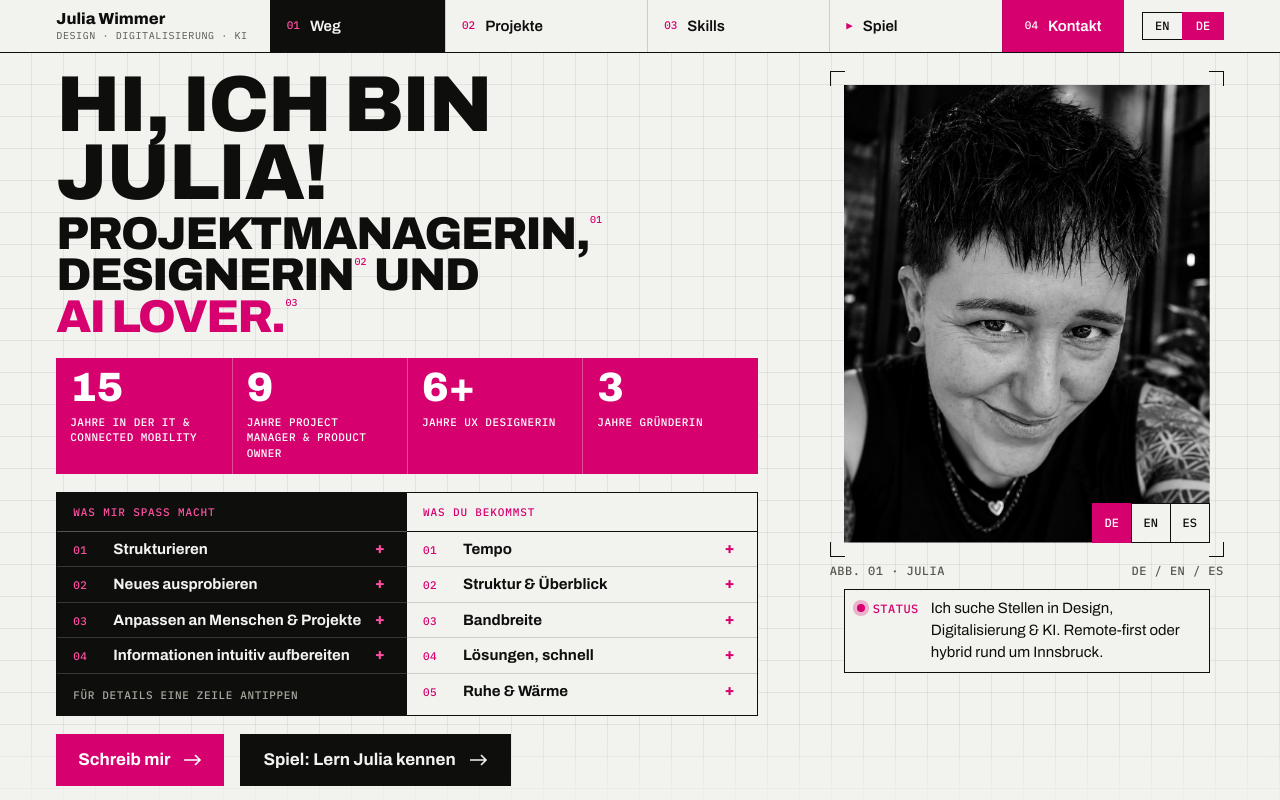
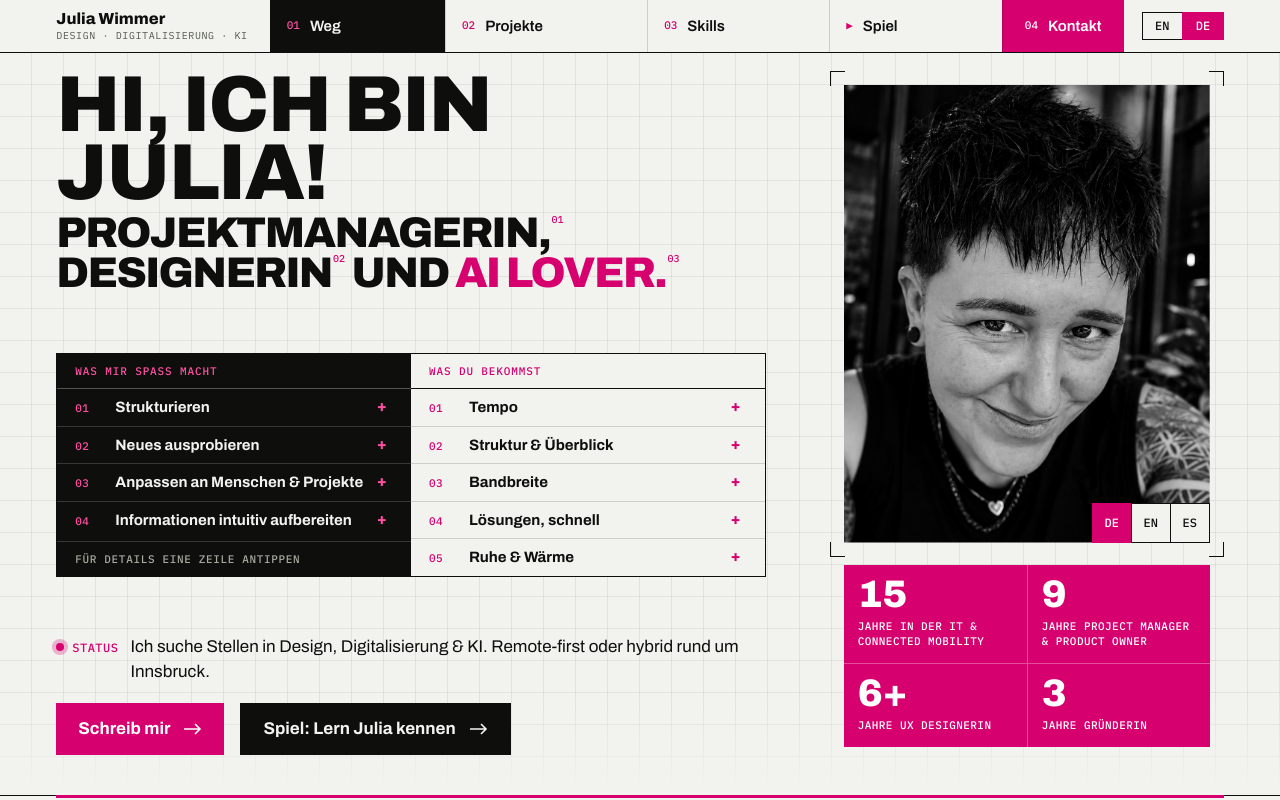
Before and after one commit to ngsgg58794-lab/julia-wimmer.com, a plain HTML site: page index.html in a window 1280 px wide. Both pictures are taken after a click on the button "DE". Shown: the top 800 px of the page. Drawn offline with Linux system fonts and the light colour scheme.

Commit message:
Hero v2: stats 2x2 under the photo, status above the CTAs, wider title
- The four stats sit under the photo as a 2x2 block, as wide as the photo.
- Left column: title, What I enjoy / What you get with more room,
  status as plain text above the CTAs; spacing fills the height of
  photo plus stats.
- Title: wider letterforms (font-stretch 125 %, DE 100 %), the role
  lines on two lines ("Project manager," / "designer and AI lover.").
- Photo column capped at 440 px so large screens still fit.

Co-Authored-By: Claude Opus 5.5 <noreply@anthropic.com>
Claude-Session: https://claude.ai/code/session_01MCYRdYCbCeYvWa9G2Rou4q

```diff
--- a/index.html
+++ b/index.html
@@ -97,39 +97,57 @@ h1 sup{display:inline-block;vertical-align:top;margin:.12em 0 0 .1em;font-family
 .cta svg{transition:transform .2s ease}
 .cta:hover svg{transform:translateX(4px)}
 
-/* hero layout: everything visible without scrolling on desktop (2026-11-19) */
-.hero{grid-template-areas:"main fig" "look look"}
+/* hero layout v2 (2026-11-19): title, at a glance, status, CTAs left; photo and stats (2x2) right */
+.hero{grid-template-areas:"main fig" "main stats" "main ."}
 .hero>.hm{grid-area:main;min-width:0}
 .hero>.fig{grid-area:fig}
-.hero>.look{grid-area:look;justify-self:start;display:flex}
+.hero>.stats{grid-area:stats;align-self:start;grid-template-columns:1fr 1fr;max-width:none;margin:0 14px}
+.hero>.stats>div{border-left:1px solid rgba(255,255,255,.3);padding:16px 16px 18px}
+.hero>.stats>div:nth-child(odd){border-left:0}
+.hero>.stats>div:nth-child(n+3){border-top:1px solid rgba(255,255,255,.3)}
+.hero>.stats b{font-size:clamp(2.2rem,3vw,3rem)}
+.hero .look{display:flex;gap:12px;align-items:baseline;margin-top:28px;padding:0;border:0;background:none;font-size:1.0625rem;line-height:1.5}
+.hero .look .mono{font-size:.75rem}
+.hero .glance{margin-top:32px}
+.hero .gl summary{padding:10px 18px}
+.hero .gh{padding:14px 18px 12px}
+.hero .gx{padding:14px 18px 12px}
+.hero .gd{padding-left:calc(18px + 2rem + 8px);padding-right:18px}
+.hero .hrow{margin-top:18px}
 @media (min-width:1101px){
-  .hero{grid-template-columns:minmax(0,1fr) minmax(394px,30%);grid-template-rows:auto auto 1fr;grid-template-areas:"main fig" "main look" "main .";column-gap:72px;row-gap:16px;padding-top:28px;padding-bottom:36px}
-  .hero>.look{justify-self:stretch;margin:0 14px}
+  .hero{grid-template-columns:minmax(0,1fr) clamp(394px,30%,440px);grid-template-rows:auto auto 1fr;column-gap:64px;row-gap:12px;padding-top:30px;padding-bottom:40px}
   .hero h1{font-size:clamp(2.6rem,min(6.2vw,11vh),5.8rem)}
-  .hero .stats{margin-top:20px}
-  .hero .stats>div{padding:12px 14px 13px}
-  .hero .glance{margin-top:18px}
-  .hero .gl summary{padding:7px 16px}
-  .hero .hrow{margin-top:18px}
+  .hero>.hm{display:flex;flex-direction:column;justify-content:space-between;gap:28px}
+  .hero>.hm>*{margin-top:0}
+  .hero .gl summary{padding:15px 18px}
+  .hero .gh,.hero .gx{padding:16px 18px 14px}
 }
 @media (min-width:1101px) and (max-height:860px){
-  .hero{padding-top:18px;grid-template-columns:minmax(0,1fr) 394px;row-gap:10px}
-  .hero .cap{margin-top:6px}
-  .hero>.look{padding:8px 12px;font-size:.9375rem;line-height:1.45}
+  .hero{padding-top:18px;grid-template-columns:minmax(0,1fr) 394px;row-gap:8px}
+  .hero .cap{display:none}
+  .hero>.stats>div{padding:12px 14px 13px}
+  .hero .glance{margin-top:24px}
+  .hero .gl summary{padding:8px 18px}
+  .hero .gh,.hero .gx{padding:10px 18px 9px}
+  .hero .look{margin-top:20px}
 }
 @media (min-width:1101px) and (max-height:760px){
-  .hero .stats{margin-top:16px}
-  .hero .stats>div{padding:9px 12px 10px}
-  .hero .stats b{font-size:1.9rem}
-  .hero .stats .mono{margin-top:5px}
-  .hero .glance{margin-top:14px}
-  .hero .gl summary{padding:4px 16px}
-  .hero .gh{padding:8px 16px 7px}
-  .hero .gx{padding:8px 16px 7px}
-  .hero .hrow{margin-top:14px}
+  .hero>.stats>div{padding:9px 12px 10px}
+  .hero>.stats b{font-size:1.9rem}
+  .hero>.stats .mono{margin-top:5px}
+  .hero .glance{margin-top:18px}
+  .hero .gl summary{padding:5px 18px}
+  .hero .gh,.hero .gx{padding:8px 18px 7px}
+  .hero .look{margin-top:14px;font-size:1rem}
+  .hero .hrow{margin-top:12px}
   .hero .cta{min-height:44px}
 }
-@media (max-width:820px){.hero{grid-template-areas:"main" "look" "fig"}.hero>.look{display:inline-flex}}
+@media (max-width:820px){
+  .hero{row-gap:0;grid-template-areas:none}
+  .hero>.fig,.hero>.stats{grid-area:auto}
+  .hero>.hm,.hero .hb{display:contents}
+  .hero h1{order:1}.hero>.stats{order:2;margin:24px 0 0}.hero .glance{order:3}.hero .look{order:4}.hero .hrow{order:5}.hero>.fig{order:6;margin-top:40px}
+}
 /* figure with crop marks */
 .fig{align-self:start;margin:0}
 .frame{position:relative;padding:14px}
@@ -602,10 +620,10 @@ section[id],footer[id]{scroll-margin-top:3rem}
 #top{scroll-margin-top:20rem}
 h1 .ln{display:block}
 h1 .lni{display:inline-block}
-.hero h1{font-stretch:112%;letter-spacing:-.02em}
-html[lang="de"] .hero h1{font-stretch:98%}
+.hero h1{font-stretch:125%;letter-spacing:-.02em}
+html[lang="de"] .hero h1{font-stretch:100%}
 @media (max-width:560px){html[lang="de"] .hero h1{font-stretch:86%}}
-.hero h1 .ln+.ln{font-size:.58em;line-height:.9}
+.hero h1 .ln+.ln{font-size:.54em;line-height:.92}
 .hero h1 .ln:nth-child(2){margin-top:.14em}
 .look .mono{flex:none;white-space:nowrap}
 .stats b{font-variant-numeric:tabular-nums}
@@ -702,13 +720,7 @@ html[lang="de"] .hero h1{font-stretch:98%}
 <section id="top" class="hero wrap">
 <div class="xh" aria-hidden="true"><i></i><i></i><span class="mono"></span></div>
 <div class="hm">
-<h1><span class="ln"><span class="lni" style="--l:0">Hi, I&#8217;m Julia!</span></span> <span class="ln"><span class="lni" style="--l:1"><span class="v">Project manager,<sup aria-hidden="true">01</sup></span></span></span> <span class="ln"><span class="lni" style="--l:2"><span class="v">designer<sup aria-hidden="true">02</sup></span> and</span></span> <span class="ln"><span class="lni" style="--l:3"><span class="v m">AI lover.<sup aria-hidden="true">03</sup></span></span></span></h1>
-<div class="stats" role="list">
-<div role="listitem"><b>15</b><span class="mono">years in IT &amp; connected mobility</span></div>
-<div role="listitem"><b>9</b><span class="mono">years project manager &amp; product owner</span></div>
-<div role="listitem"><b>6+</b><span class="mono">years UX designer</span></div>
-<div role="listitem"><b>3</b><span class="mono">years founder</span></div>
-</div>
+<h1><span class="ln"><span class="lni" style="--l:0">Hi, I&#8217;m Julia!</span></span> <span class="ln"><span class="lni" style="--l:1"><span class="v">Project manager,<sup aria-hidden="true">01</sup></span></span></span> <span class="ln"><span class="lni" style="--l:2"><span class="v">designer<sup aria-hidden="true">02</sup></span> and <span class="v m">AI lover.<sup aria-hidden="true">03</sup></span></span></span></h1>
 <div class="glance">
 <div class="gcol gcol-e"><p class="gh mono">What I enjoy</p>
 <details class="gl" name="glance"><summary><span class="k mono">01</span><span class="gt">Structuring</span><span class="gp" aria-hidden="true"></span></summary><div class="gd"><p>Taking something messy and building a system that people want to use: boards, spaces, workflows, decisions.</p><a class="gr mono" href="#p-01">Ref. <span>P-01 Team workflows</span> &#8595;</a></div></details>
@@ -725,9 +737,12 @@ html[lang="de"] .hero h1{font-stretch:98%}
 <details class="gl" name="glance"><summary><span class="k mono">05</span><span class="gt">Calm &amp; warmth</span><span class="gp" aria-hidden="true"></span></summary><div class="gd"><p>I keep the team steady under pressure and bring people together.</p><a class="gr mono" href="#contact">Proof <span>Interim reference letter, Valtech 2026, on request</span> &#8595;</a></div></details>
 </div>
 </div>
+<div class="hb">
+<p class="look"><span class="mono">Status</span><span>Looking for Design, Digitalization &amp; AI roles. Remote-first, or hybrid around Innsbruck.</span></p>
 <div class="hrow">
 <a class="cta" href="#contact">Write me <svg width="18" height="12" viewBox="0 0 18 12" aria-hidden="true"><path d="M0 6h16M11 1l5 5-5 5" fill="none" stroke="currentColor" stroke-width="1.6"/></svg></a>
 <a class="cta play" data-play href="play/">Game: Get to know Julia <svg width="18" height="12" viewBox="0 0 18 12" aria-hidden="true"><path d="M0 6h16M11 1l5 5-5 5" fill="none" stroke="currentColor" stroke-width="1.6"/></svg></a></div>
+</div>
 </div>
 
 <figure class="fig">
@@ -737,7 +752,12 @@ html[lang="de"] .hero h1{font-stretch:98%}
 </div>
 <figcaption class="cap mono"><span>Fig. 01 · Julia</span><span>DE / EN / ES</span></figcaption>
 </figure>
-<p class="look"><span class="mono">Status</span><span>Looking for Design, Digitalization &amp; AI roles. Remote-first, or hybrid around Innsbruck.</span></p>
+<div class="stats" role="list">
+<div role="listitem"><b>15</b><span class="mono">years in IT &amp; connected mobility</span></div>
+<div role="listitem"><b>9</b><span class="mono">years project manager &amp; product owner</span></div>
+<div role="listitem"><b>6+</b><span class="mono">years UX designer</span></div>
+<div role="listitem"><b>3</b><span class="mono">years founder</span></div>
+</div>
 </section>
 
 <section id="path" class="sec wrap">
```
